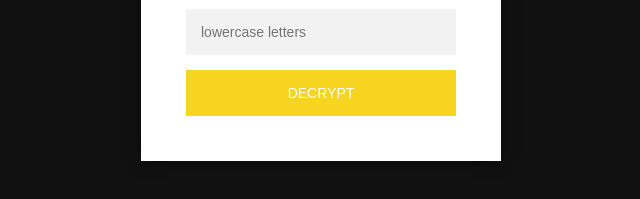
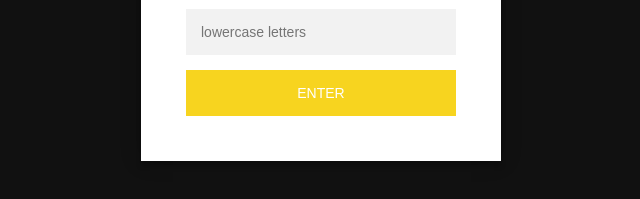
Before and after one commit to questforthescroll/questforthescroll, a plain HTML site: page index.html in a window 1280 px wide. Shown: the part 275-474 px from the top of the page, 319-959 px from the left. Drawn offline with Linux system fonts and the light colour scheme.

Commit message:
Update index.html

```diff
--- a/index.html
+++ b/index.html
@@ -175,7 +175,7 @@
                             Remember me
                         </label>
 
-                        <input type="submit" class="staticrypt-decrypt-button" value="DECRYPT" />
+                        <input type="submit" class="staticrypt-decrypt-button" value="Enter" />
                     </form>
                 </div>
             </div>
```
